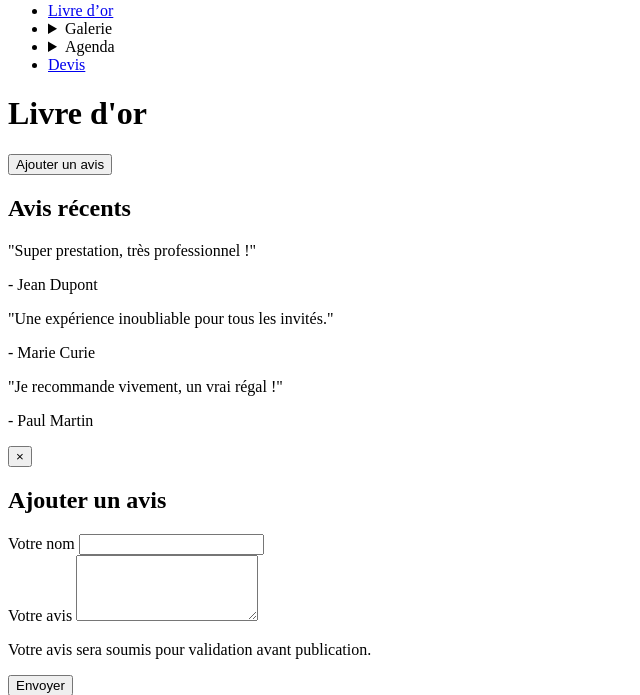
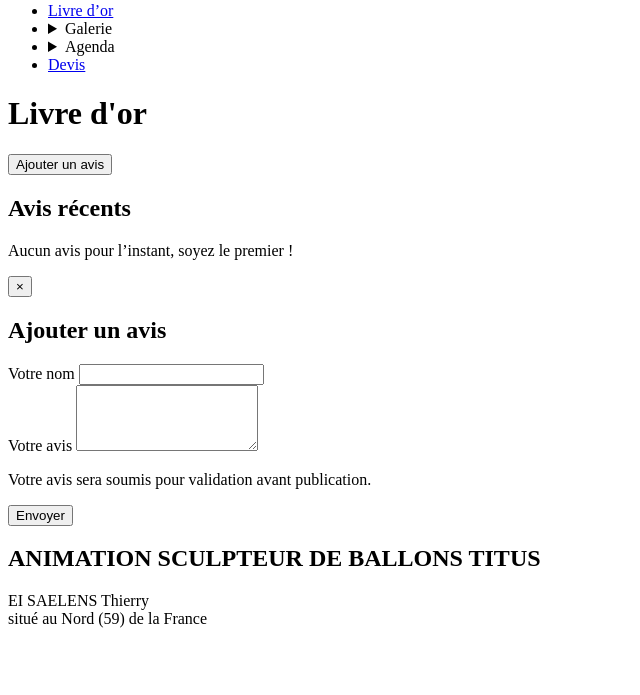
Before and after one commit to TSAELENS/TitusAnimation, a Symfony app: template templates/livre_dor/index.html.twig in a window 1280 px wide. Shown: the part 4083-4778 px from the top of the page, without its empty margins (0-640 px from the left). Run offline with Twig, Linux system fonts and the light colour scheme; the template is opened without the code that fills it, so the values that code supplies are empty; some libraries are stand-ins or nearby versions.

Commit message:
feat: commentaire front

```diff
--- a/templates/livre_dor/index.html.twig
+++ b/templates/livre_dor/index.html.twig
@@ -14,19 +14,14 @@
     <section>
       <h2 class="text-2xl font-semibold text-gray-700 mb-4">Avis récents</h2>
       <div class="grid grid-cols-1 md:grid-cols-2 gap-6">
-        <!-- Exemple d'avis -->
-        <div class="bg-white border border-gray-200 rounded-lg shadow p-4">
-          <p class="text-gray-800 italic">"Super prestation, très professionnel !"</p>
-          <p class="text-sm text-gray-600 mt-2">- Jean Dupont</p>
-        </div>
-        <div class="bg-white border border-gray-200 rounded-lg shadow p-4">
-          <p class="text-gray-800 italic">"Une expérience inoubliable pour tous les invités."</p>
-          <p class="text-sm text-gray-600 mt-2">- Marie Curie</p>
-        </div>
-        <div class="bg-white border border-gray-200 rounded-lg shadow p-4">
-          <p class="text-gray-800 italic">"Je recommande vivement, un vrai régal !"</p>
-          <p class="text-sm text-gray-600 mt-2">- Paul Martin</p>
-        </div>
+        {% for commentaire in commentaires %}
+          <div class="bg-white border border-gray-200 rounded-lg shadow p-4">
+            <p class="text-gray-800 italic">"{{ commentaire.contenu|e }}"</p>
+            <p class="text-sm text-gray-600 mt-2">- {{ commentaire.auteur|e }}</p>
+          </div>
+        {% else %}
+          <p>Aucun avis pour l’instant, soyez le premier !</p>
+        {% endfor %}
       </div>
     </section>
   </div>
@@ -36,14 +31,15 @@
     <div class="bg-white p-8 rounded-lg shadow-lg w-full max-w-lg relative">
       <button id="close-modal" type="button" class="absolute top-2 right-2 text-gray-600 hover:text-gray-800 text-2xl">&times;</button>
       <h2 class="text-2xl font-bold mb-4">Ajouter un avis</h2>
-      <form action="#" method="post" class="space-y-6">
+      <form action="{{ path('livre_dor') }}" method="post" class="space-y-6">
+        <input type="hidden" name="_csrf_token" value="{{ csrf_token('ajouter_avis') }}">
         <div>
           <label for="auteur" class="block text-gray-800 font-medium">Votre nom</label>
-          <input type="text" name="auteur" id="auteur" class="mt-2 w-full px-4 py-2 border border-gray-300 rounded focus:outline-none focus:ring-2 focus:ring-blue-500">
+          <input type="text" name="auteur" id="auteur" required class="mt-2 w-full px-4 py-2 border border-gray-300 rounded focus:outline-none focus:ring-2 focus:ring-blue-500">
         </div>
         <div>
           <label for="contenu" class="block text-gray-800 font-medium">Votre avis</label>
-          <textarea name="contenu" id="contenu" rows="4" class="mt-2 w-full px-4 py-2 border border-gray-300 rounded focus:outline-none focus:ring-2 focus:ring-blue-500"></textarea>
+          <textarea name="contenu" id="contenu" rows="4" required class="mt-2 w-full px-4 py-2 border border-gray-300 rounded focus:outline-none focus:ring-2 focus:ring-blue-500"></textarea>
         </div>
         <p class="text-sm text-gray-600 italic">Votre avis sera soumis pour validation avant publication.</p>
         <button type="submit" class="w-full py-3 bg-blue-600 text-white font-bold rounded hover:bg-blue-700 transition">
```
Also changed, not shown: src/Controller/LivreDorController.php (+42 -3 lines).
